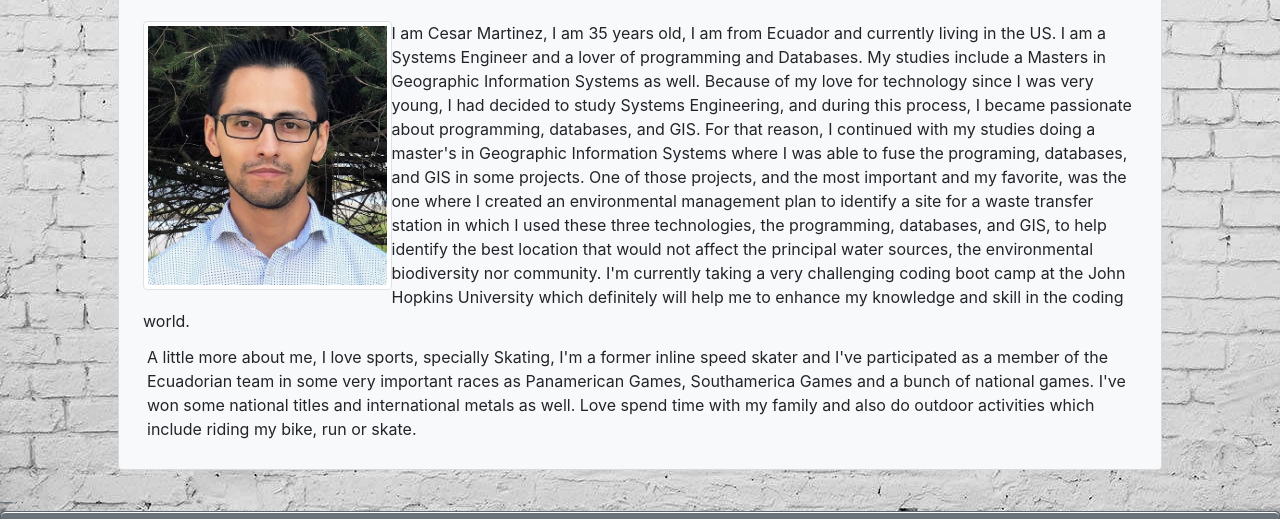
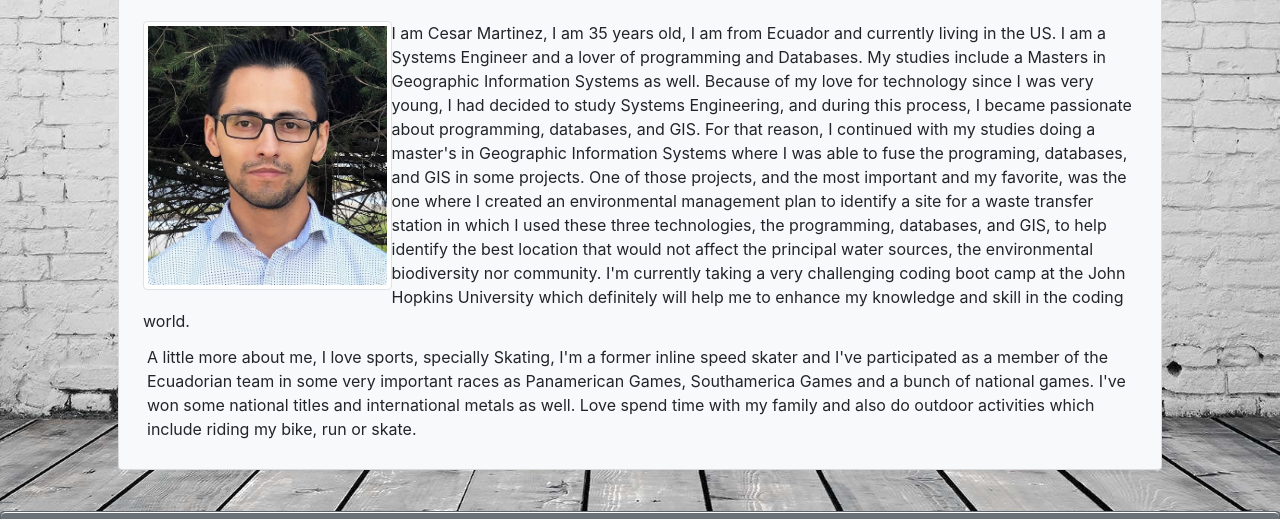
Before and after one commit to chernanma/Homework02, a plain HTML site: page index.html in a window 1280 px wide. Shown: the part 194-713 px from the top of the page. Drawn offline with nearby package versions, Linux system fonts and the light colour scheme.

Commit message:
Update style.css for body background

```diff
--- a/css/style.css
+++ b/css/style.css
@@ -1,4 +1,5 @@
 body {
     background-image: url("../images/wall.jpg");
-    background-color: #cccccc;
+    background-size: 100% 100%;
+    /* background-color: #cccccc; */
   }
```
